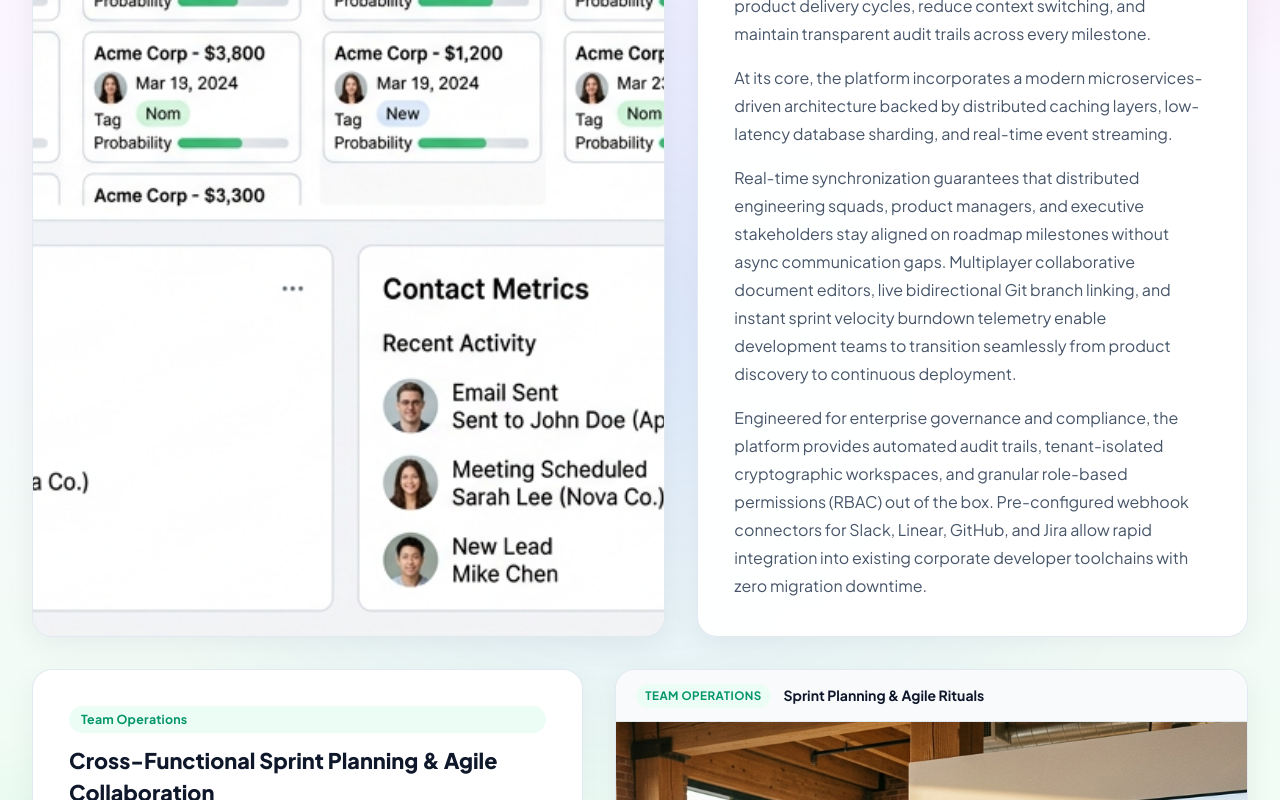
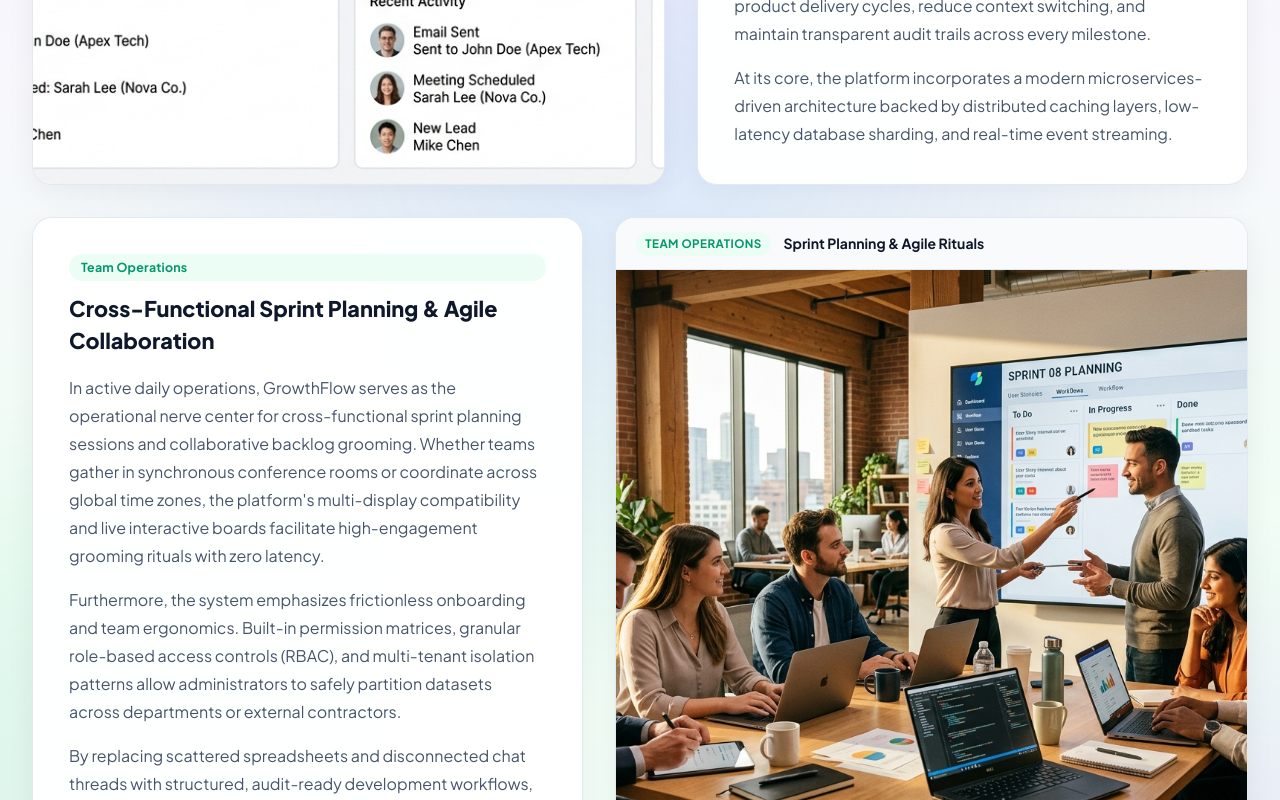
Before and after one commit to mynexasolutions-spec/Saas-Market, a Next.js app: page /products/prod-growthflow/details in a window 1280 px wide. Shown: the part 811-1611 px from the top of the page. Built offline with nearby package versions, Linux system fonts and the light colour scheme.

Commit message:
Revert "feat: add detailed paragraphs to About section to balance vertical card height"
This reverts commit b87ab2f4b0ce40457e5ee9de1a3186de98353167.

```diff
--- a/src/app/products/[id]/details/ProductMoreDetailsClient.tsx
+++ b/src/app/products/[id]/details/ProductMoreDetailsClient.tsx
@@ -482,12 +482,6 @@ export default function ProductMoreDetailsClient({ product, initialTab = "overvi
                       </p>
                       <p className="pdetails-about-paragraph">
                         At its core, the platform incorporates a modern microservices-driven architecture backed by distributed caching layers, low-latency database sharding, and real-time event streaming.
-                      </p>
-                      <p className="pdetails-about-paragraph">
-                        Real-time synchronization guarantees that distributed engineering squads, product managers, and executive stakeholders stay aligned on roadmap milestones without async communication gaps. Multiplayer collaborative document editors, live bidirectional Git branch linking, and instant sprint velocity burndown telemetry enable development teams to transition seamlessly from product discovery to continuous deployment.
-                      </p>
-                      <p className="pdetails-about-paragraph">
-                        Engineered for enterprise governance and compliance, the platform provides automated audit trails, tenant-isolated cryptographic workspaces, and granular role-based permissions (RBAC) out of the box. Pre-configured webhook connectors for Slack, Linear, GitHub, and Jira allow rapid integration into existing corporate developer toolchains with zero migration downtime.
                       </p>
                     </div>
                   </div>
```
